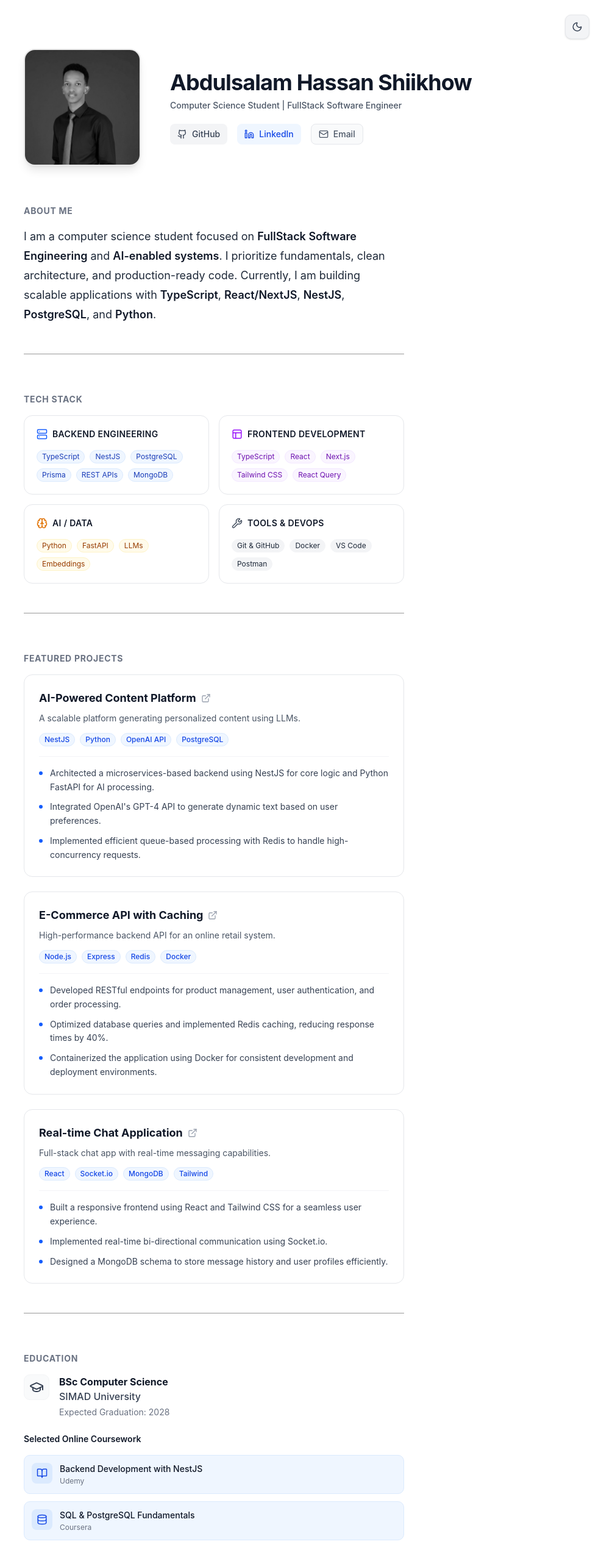
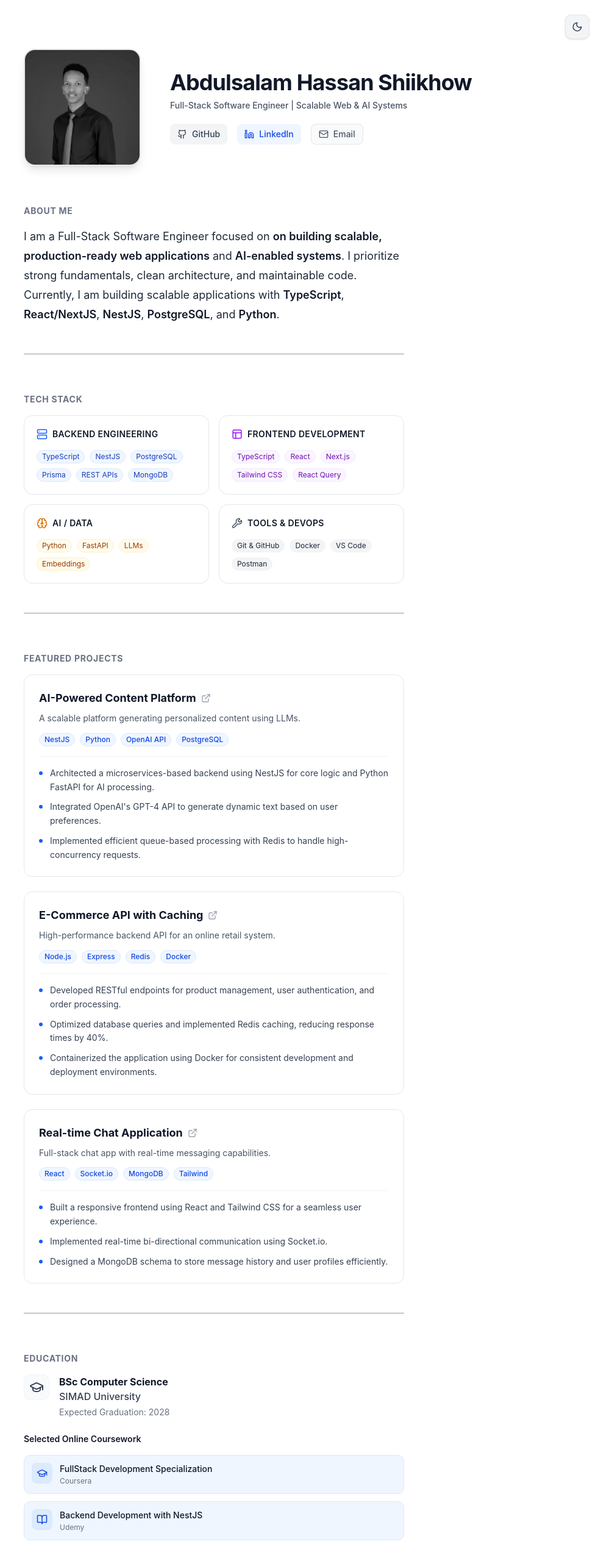
Before and after one commit to abdulsalamhassan/Abdulsalam-Portfolio, a Next.js app: page / in a window 1280 px wide. Shown: the top 2537 px of the page at 61% size, without its empty margins (289-1280 px from the left). Built offline with nearby package versions, Linux system fonts and the light colour scheme; no server answers.

Commit message:
update course section

```diff
--- a/app/page.tsx
+++ b/app/page.tsx
@@ -10,10 +10,10 @@ import {
   Layout,
   Brain,
   Wrench,
-  GraduationCap,
   BookOpen,
   Sparkles,
-  Database
+  Database,
+  GraduationCap
 } from "lucide-react";
 import Link from "next/link";
 import { ThemeToggle } from "@/components/theme-toggle";
@@ -52,7 +52,7 @@ export default function Home() {
               Abdulsalam Hassan Shiikhow
             </h1>
             <p className="text-sm md:text-md text-gray-600 font-medium sm:whitespace-nowrap">
-              Computer Science Student | FullStack Software Engineer
+              Full-Stack Software Engineer | Scalable Web & AI Systems
             </p>
           </div>
 
@@ -89,8 +89,8 @@ export default function Home() {
       {/* About */}
       <Section title="About Me">
         <p className="text-lg leading-8 text-gray-800 dark:text-gray-300 font-normal">
-          I am a computer science student focused on <strong className="font-semibold text-gray-900 dark:text-gray-100">FullStack Software Engineering</strong> and <strong className="font-semibold text-gray-900 dark:text-gray-100">AI-enabled systems</strong>.
-          I prioritize fundamentals, clean architecture, and production-ready code.
+          I am a Full-Stack Software Engineer focused on <strong className="font-semibold text-gray-900 dark:text-gray-100">on building scalable, production-ready web applications</strong> and <strong className="font-semibold text-gray-900 dark:text-gray-100">AI-enabled systems</strong>.
+          I prioritize strong fundamentals, clean architecture, and maintainable code.
           Currently, I am building scalable applications with <strong className="font-semibold text-gray-900 dark:text-gray-100">TypeScript</strong>, <strong className="font-semibold text-gray-900 dark:text-gray-100">React/NextJS</strong>, <strong className="font-semibold text-gray-900 dark:text-gray-100">NestJS</strong>, <strong className="font-semibold text-gray-900 dark:text-gray-100">PostgreSQL</strong>, and <strong className="font-semibold text-gray-900 dark:text-gray-100">Python</strong>.
         </p>
       </Section>
@@ -221,6 +221,15 @@ export default function Home() {
 
               <div className="flex items-start gap-3 p-3 bg-blue-50 dark:bg-gray-800 rounded-lg border border-blue-100 dark:bg-gray-800 hover:border-blue-200 transition-all">
                 <div className="p-2 bg-blue-100 rounded-md">
+                  <GraduationCap size={18} className="text-blue-700" />
+                </div>
+                <div className="flex-1">
+                  <p className="font-medium text-gray-900 text-sm dark:text-gray-100">FullStack Development Specialization</p>
+                  <p className="text-xs text-gray-500 mt-0.5 dark:text-gray-100">Coursera</p>
+                </div>
+              </div>
+              <div className="flex items-start gap-3 p-3 bg-blue-50 dark:bg-gray-800 rounded-lg border border-blue-100 dark:bg-gray-800 hover:border-blue-200 transition-all">
+                <div className="p-2 bg-blue-100 rounded-md">
                   <BookOpen size={18} className="text-blue-700" />
                 </div>
                 <div className="flex-1">
@@ -235,7 +244,7 @@ export default function Home() {
                 </div>
                 <div className="flex-1">
                   <p className="font-medium text-gray-900 text-sm dark:text-gray-100">SQL & PostgreSQL Fundamentals</p>
-                  <p className="text-xs text-gray-500 mt-0.5 dark:text-gray-100">Coursera</p>
+                  <p className="text-xs text-gray-500 mt-0.5 dark:text-gray-100">Udemy</p>
                 </div>
               </div>
 
```
